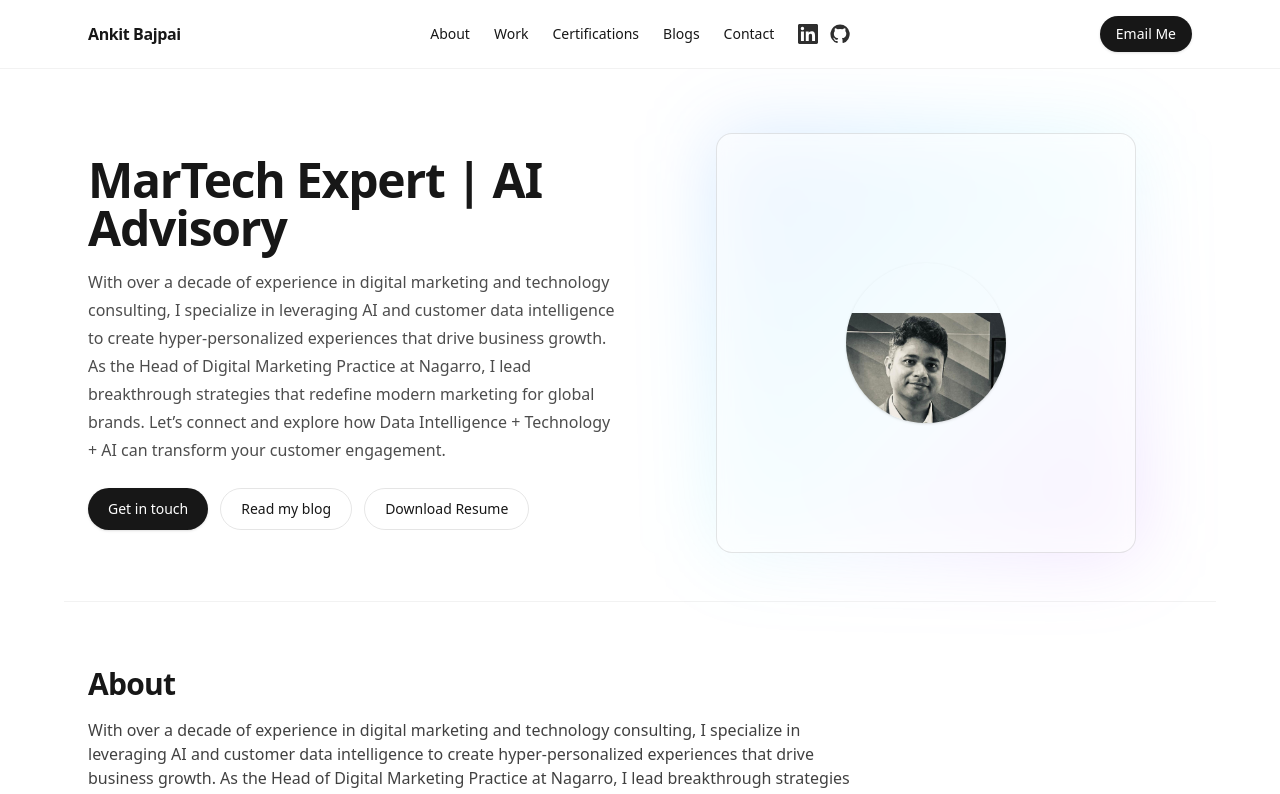
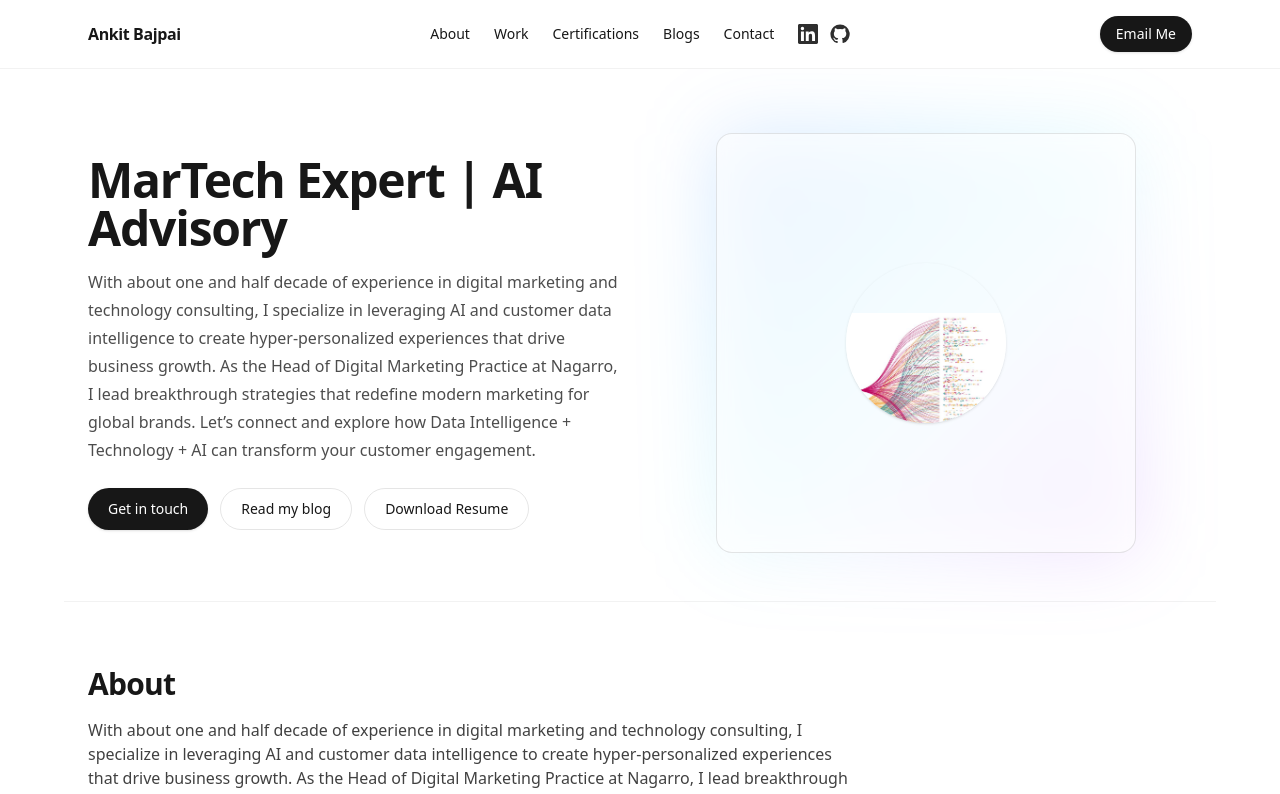
Before and after one commit to sfmc99/mypersonalwebsite, a Next.js app: page / in a window 1280 px wide. Shown: the top 794 px of the page. Built offline with nearby package versions, Linux system fonts and the light colour scheme.

Commit message:
feat(hero): switch hero image to heroImage.jpeg and update import

```diff
--- a/src/app/page.tsx
+++ b/src/app/page.tsx
@@ -1,6 +1,6 @@
 import Image from "next/image";
 import { profile, type Certification, type Blog } from "@/content/profile";
-import PersonalImage from "../../public/PersonalImage.png";
+import HeroImage from "../../public/heroImage.jpeg";
 
 function LinkedInIcon(props: React.SVGProps<SVGSVGElement>) {
   return (
@@ -124,7 +124,7 @@ export default function Home() {
             <div className="absolute inset-0 rounded-2xl bg-gradient-to-br from-blue-500/20 via-cyan-400/10 to-purple-500/20 blur-xl md:blur-2xl" />
             <div className="relative h-full w-full rounded-2xl border border-black/10 dark:border-white/10 bg-background/60 backdrop-blur-sm flex items-center justify-center">
               <Image
-                src={PersonalImage}
+                src={HeroImage}
                 alt="Ankit Bajpai profile photo"
                 width={160}
                 height={160}
--- a/src/content/profile.ts
+++ b/src/content/profile.ts
@@ -35,7 +35,7 @@ export interface Profile {
 export const profile: Profile = {
   name: "Ankit Bajpai",
   title: "MarTech Expert | AI Advisory",
-  bio: "With over a decade of experience in digital marketing and technology consulting, I specialize in leveraging AI and customer data intelligence to create hyper-personalized experiences that drive business growth. As the Head of Digital Marketing Practice at Nagarro, I lead breakthrough strategies that redefine modern marketing for global brands. Let’s connect and explore how Data Intelligence + Technology + AI can transform your customer engagement.",
+  bio: "With about one and half decade of experience in digital marketing and technology consulting, I specialize in leveraging AI and customer data intelligence to create hyper-personalized experiences that drive business growth. As the Head of Digital Marketing Practice at Nagarro, I lead breakthrough strategies that redefine modern marketing for global brands. Let’s connect and explore how Data Intelligence + Technology + AI can transform your customer engagement.",
   experience: [
   {
     "role": "MarTech Practice Head",
```
Also changed, not shown: public/heroImage.jpeg (added).
